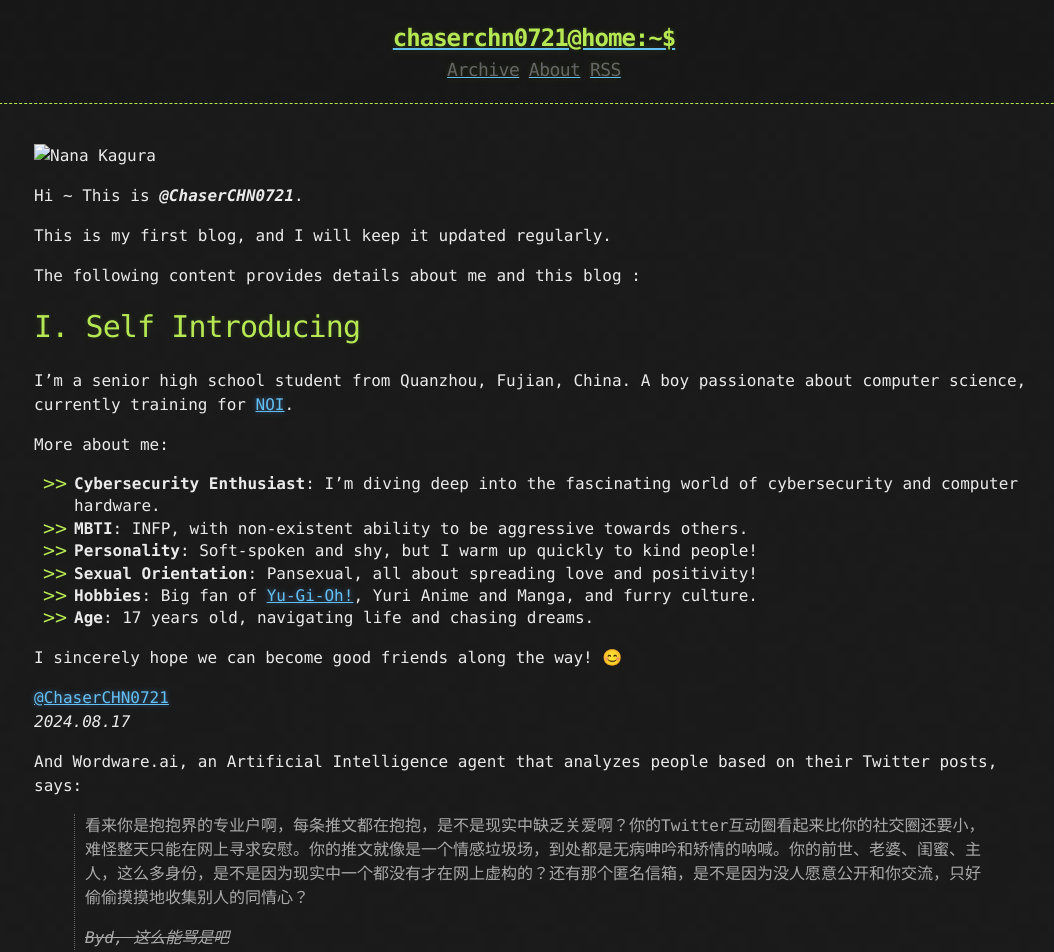
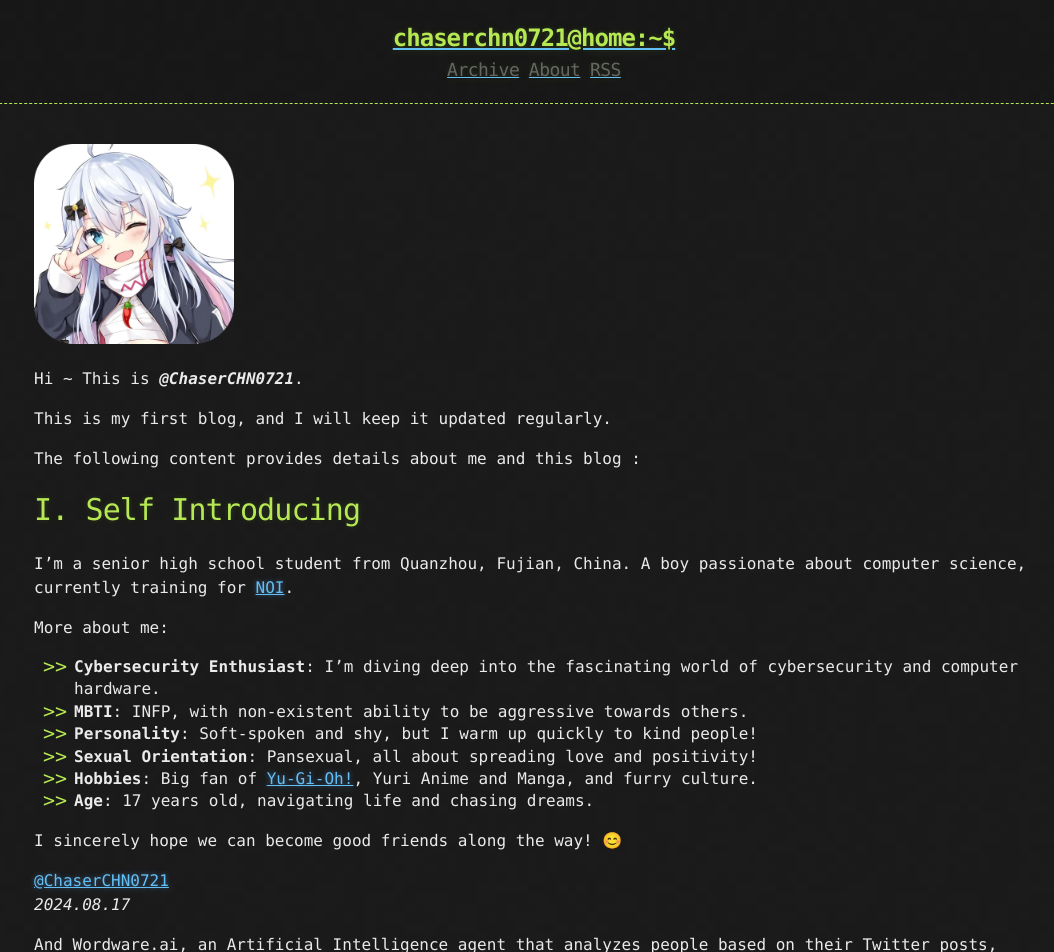
Before and after one commit to Coder-YixiangZhang-Chinese/Blog, a Jekyll site: the page built from about.md, in a window 1280 px wide. Shown: the top 952 px of the page, without its empty margins (106-1160 px from the left). Built offline with Jekyll 4.4.1, drawn with Linux system fonts in a browser that asks for light colours.

Commit message:
Beta 0.0.5
Fix About Page Problem

```diff
--- a/about.md
+++ b/about.md
@@ -3,7 +3,7 @@ layout: page
 title: Personal Info
 ---
 
-<img src="Blog/assets/img/square_avatar.png" alt="Nana Kagura" title="Avatar in most of social media" width="200" />
+<img src="/assets/img/square_avatar.png" alt="Nana Kagura" title="Avatar in most of social media" width="200" />
 
 Hi ~ This is ***@ChaserCHN0721***.
 
```
